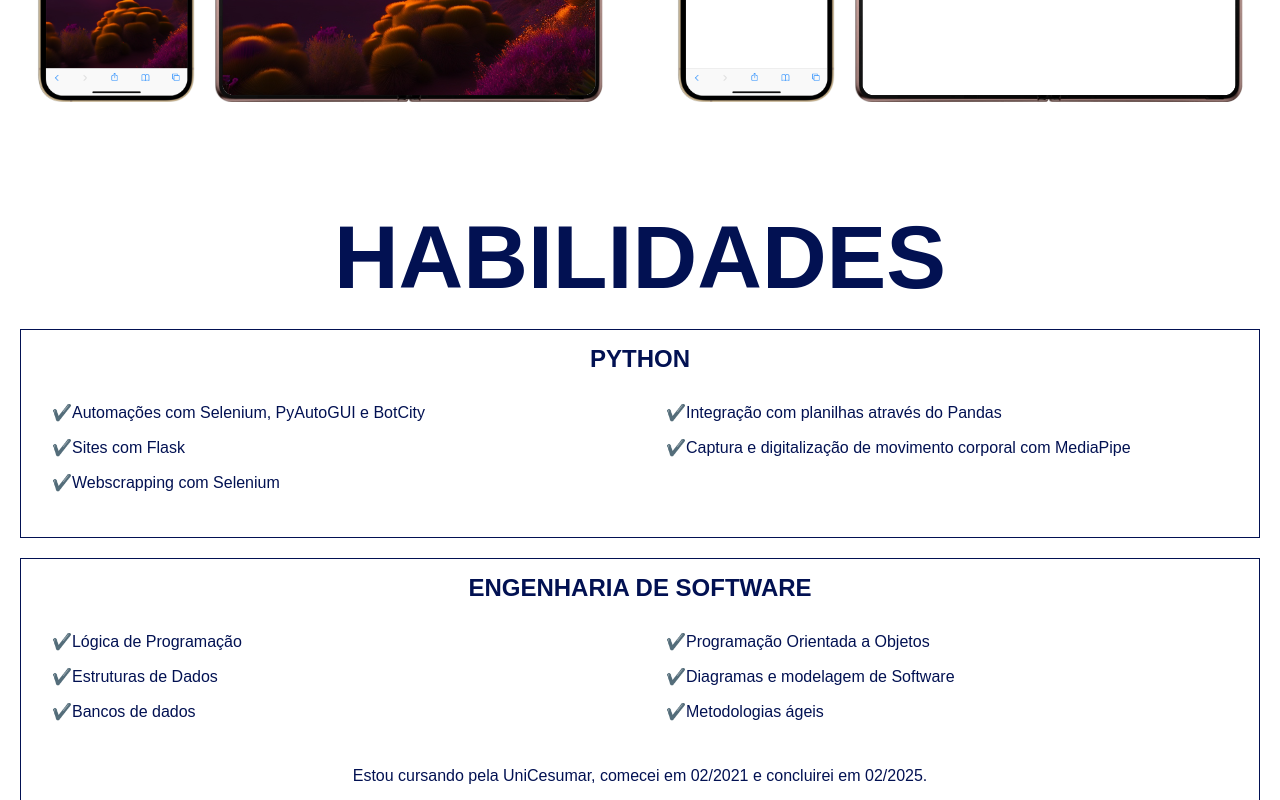
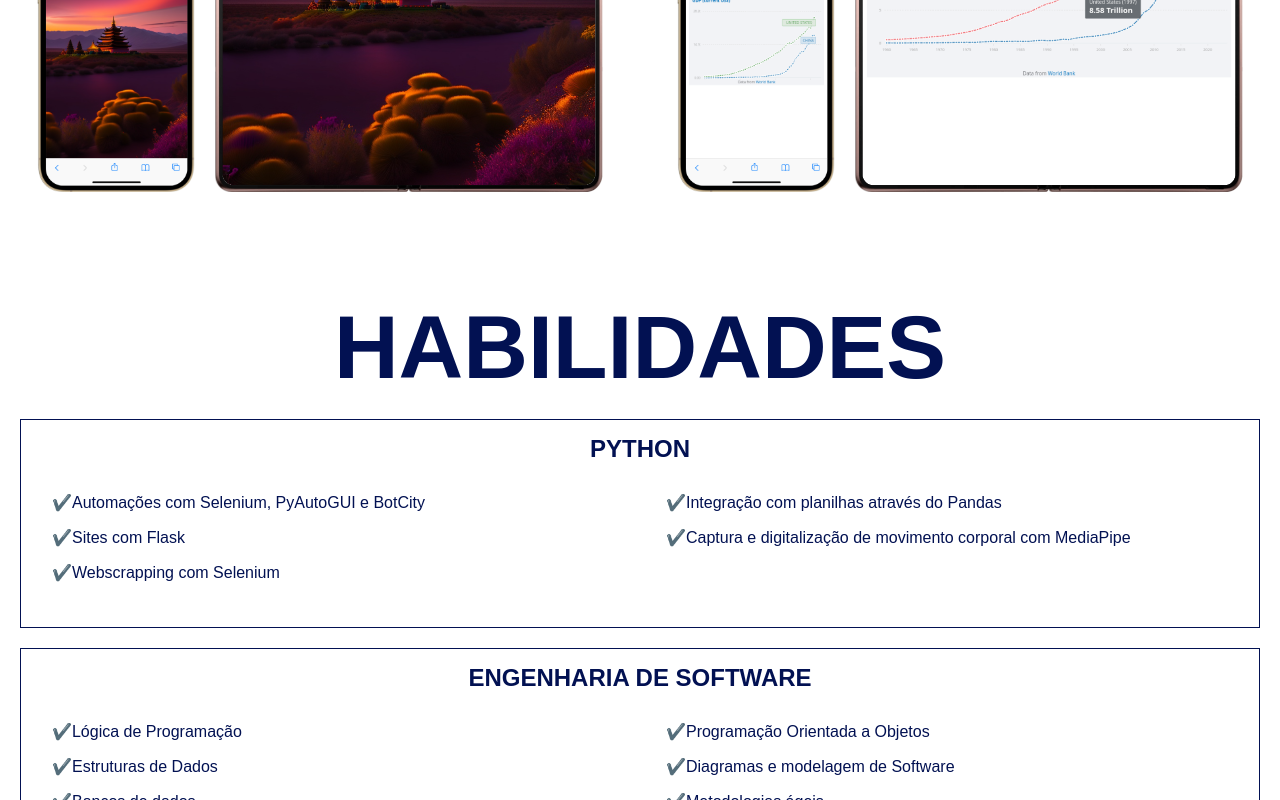
Before and after one commit to HernaniSamuel/meu_portfolio, a React (Vite) app: page / in a window 1280 px wide. Shown: the part 2000-2800 px from the top of the page. Built offline with nearby package versions, Linux system fonts and the light colour scheme.

Commit message:
correcao de altura

```diff
--- a/src/components/Habilidades.module.css
+++ b/src/components/Habilidades.module.css
@@ -3,7 +3,7 @@
     font-family: arial;
     color: rgb(2, 17, 82);
 
-    height:auto;
+    min-height:100vh;
 
     text-align: center;
 }
@@ -46,6 +46,7 @@
     content:'✔️'
 }
 
+
 @media screen and (max-width: 768px){
     .skills ul{
         list-style: none;
--- a/src/components/Projects.module.css
+++ b/src/components/Projects.module.css
@@ -1,9 +1,9 @@
 projects_container{
-    padding-top: 90px;
     height:200vh;
 }
 
 .projects_title{
+    padding-top: 90px;
     font-size: 5vw;
     font-family: Arial, Helvetica, sans-serif;
     text-transform: uppercase;
@@ -15,6 +15,7 @@ projects_container{
     display: flex;
     margin-top: 50px;
 }
+
 
 @media screen and (max-width:992px){
     .projects_container{
```
